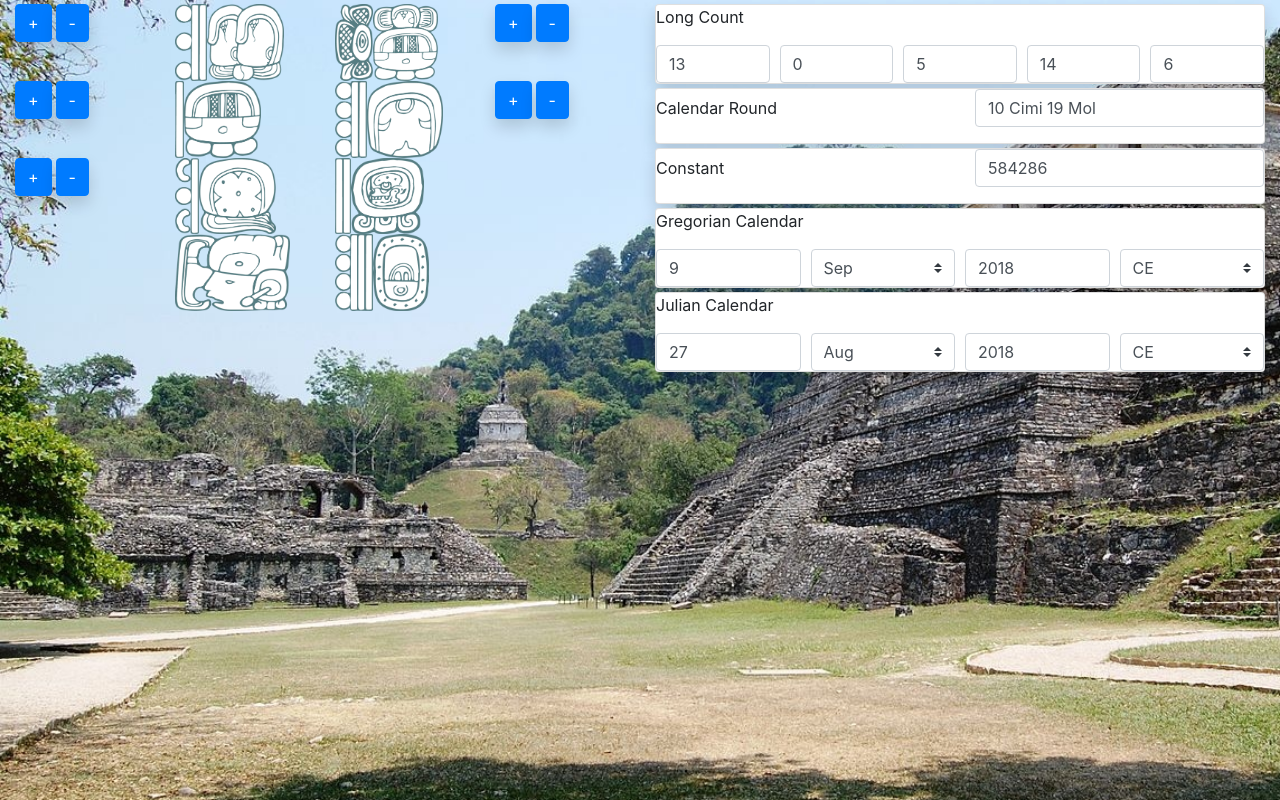
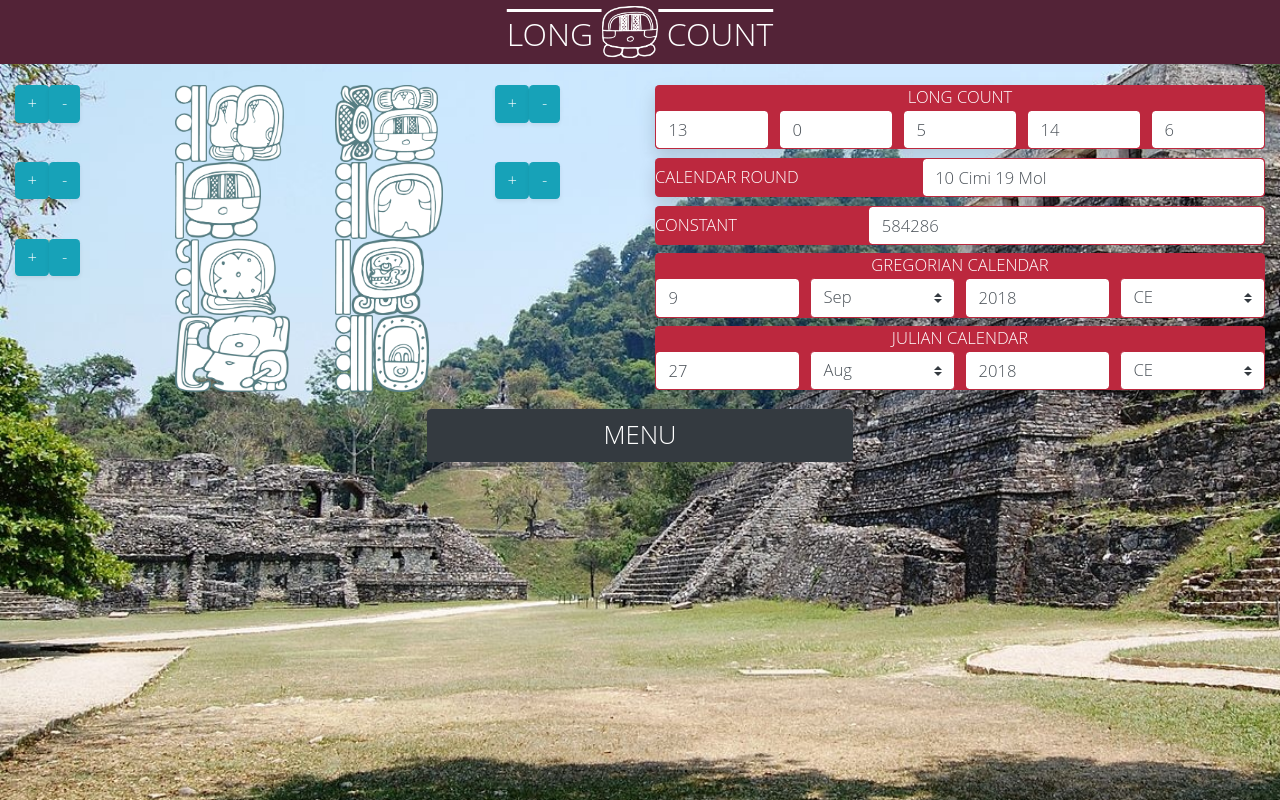
Before and after one commit to jgregoriods/katun, a React app: page / in a window 1280 px wide. Built offline with nearby package versions, Linux system fonts and the light colour scheme.

Commit message:
Finish style

```diff
--- a/public/index.html
+++ b/public/index.html
@@ -9,6 +9,15 @@
   <link rel="stylesheet" type="text/css" media="screen" href="style/style.css" />
 </head>
 <body>
+  <div class="header">
+    <p class="align-bottom">Long </p><img src="img/lc_icon.png"><p class="align-bottom"> Count</p>
+  </div>
   <div class="container-fluid" id="root"></div>
+  <div class="bottom col">
+    <div class="row">
+      <div class="col-md-4"></div>
+      <a class="btn btn-dark col-md-4 mt-2" href="#">MENU</a>
+    </div>
+  </div>
 </body>
 </html>
--- a/public/style/style.css
+++ b/public/style/style.css
@@ -4,8 +4,71 @@ body {
   background-position: right top;
   background-repeat: no-repeat;
   background-size: cover;
+  font-family: 'Open Sans Light' !important;
+}
+
+html {
+  font-size: 3.5vw !important;
+}
+
+.header {
+  background: #532337;
+  text-align: center;
+  margin-bottom: 1vw;
+  padding: 1vw;
+}
+
+.header p {
+  display: inline;
+  color: white;
+  font-size: 5vw;
+  font-weight: 100;
+  text-decoration: overline;
+  text-transform: uppercase;
+}
+
+.header img {
+  display: inline-block;
+  max-height: 7vw;
+}
+
+.katun-widget {
+  background: #BC283E;
+  color: white;
+  text-transform: uppercase;
+}
+
+input,
+select {
+  border: 1px solid #BC283E !important;
 }
 
 .glyph {
-  max-height: 6vw;
+  max-height: 8vw;
 }
+
+@media only screen and (min-width: 700px) {
+  html {
+    font-size: 1.3vw !important;
+  }
+
+  .header {
+    padding: 0.5vw;
+  }
+
+  .header img {
+    max-height: 4vw;
+  }
+
+  .header p {
+    font-size: 2.5vw;
+  }
+
+  .glyph {
+    max-height: 6vw;
+  }
+
+  .bottom a {
+    font-size: 2vw !important;
+  }
+}
--- /dev/null
+++ b/src/components/glyph_buttons.js
@@ -0,0 +1,24 @@
+import React, { Component } from 'react';
+
+export default class GlyphButtons extends Component {
+  render() {
+    return (
+      <div>
+        <button
+          type="button"
+          className="btn btn-info border-0 shadow-sm"
+          name="increment"
+          id={this.props.index}
+          onClick={this.props.onClick}
+        >+</button>
+        <button
+          type="button"
+          className="btn btn-info border-0 shadow-sm"
+          name="decrement"
+          id={this.props.index}
+          onClick={this.props.onClick}
+        >-</button>
+      </div>
+    );
+  }
+}
--- a/src/containers/calendar_round.js
+++ b/src/containers/calendar_round.js
@@ -7,10 +7,10 @@ class CalendarRound extends Component {
     const haab = this.props.mayaDate.getHaab();
 
     return(
-      <div className="card mt-1 shadow">
-        <div className="form-group row">
-          <label htmlFor="calendarRound" className="col col-form-label">Calendar Round</label>
-          <div className="col">
+      <div className="katun-widget card mt-2 border-0 shadow">
+        <div className="form-group row mb-0">
+          <label htmlFor="calendarRound" className="col-5 col-form-label">Calendar Round</label>
+          <div className="col-7">
             <input
               value={`${tzolkin.join(' ')} ${haab.join(' ')}`}
               type="text"
--- a/src/containers/correlation_form.js
+++ b/src/containers/correlation_form.js
@@ -12,10 +12,10 @@ class CorrelationForm extends Component {
 
   render() {
     return (
-      <div className="card shadow mt-1">
-        <div className="form-group row">
-          <label htmlFor="correlationConstant" className="col col-form-label">Constant</label>
-          <div className="col">
+      <div className="katun-widget card border-0 shadow mt-2">
+        <div className="form-group row mb-0">
+          <label htmlFor="correlationConstant" className="col-4 col-form-label">Constant</label>
+          <div className="col-8">
             <input
               value={this.props.constant}
               onChange={this.handleChange}
--- a/src/containers/glyph_buttons.js
+++ /dev/null
@@ -1,62 +0,0 @@
-import React, { Component } from 'react';
-import { connect } from 'react-redux';
-import { bindActionCreators } from 'redux';
-
-import { changeLongCount, updateWestern } from '../actions/index';
-
-class GlyphButtons extends Component {
-  changeMaya = (action) => {
-    const index = this.props.index;
-    const longCount = this.props.mayaDate.getLongCount();
-
-    if (action === 'increment' && index !== 3 && longCount[index] < 19) {
-      this.props.changeLongCount(index, longCount[index] + 1);
-    } else if (action === 'increment' && index === 3 && longCount[index] < 17) {
-      this.props.changeLongCount(index, longCount[index] + 1);
-    } else if (action === 'decrement' && longCount[index] > 0) {
-      this.props.changeLongCount(index, longCount[index] - 1);
-    }
-  }
-
-  handleClick = async(event) => {
-    const action = event.target.id;
-
-    await this.changeMaya(action);
-    this.props.updateWestern(this.props.mayaDate, this.props.constant);
-  }
-
-  render() {
-    return (
-      <div>
-        <button
-          onClick={this.handleClick}
-          type="button"
-          className="btn btn-primary shadow mr-1"
-          id="increment"
-        >+</button>
-        <button
-          onClick={this.handleClick}
-          type="button"
-          className="btn btn-primary shadow"
-          id="decrement"
-        >-</button>
-      </div>
-    );
-  }
-}
-
-function mapStateToProps(state) {
-  return {
-    mayaDate: state.mayaDate,
-    constant: state.constant
-  };
-}
-
-function mapDispatchToProps(dispatch) {
-  return bindActionCreators({
-    changeLongCount: changeLongCount,
-    updateWestern: updateWestern
-  }, dispatch);
-}
-
-export default connect(mapStateToProps, mapDispatchToProps)(GlyphButtons);
--- a/src/containers/glyph_panel.js
+++ b/src/containers/glyph_panel.js
@@ -1,10 +1,32 @@
 import React, { Component } from 'react';
 import { connect } from 'react-redux';
+import { bindActionCreators } from 'redux';
 
-import GlyphButtons from './glyph_buttons';
+import { changeLongCount, updateWestern } from '../actions/index';
+import GlyphButtons from '../components/glyph_buttons';
 import Glyph from '../components/glyph';
 
 class GlyphPanel extends Component {
+  changeMaya = (action, index) => {
+    const longCount = this.props.mayaDate.getLongCount();
+
+    if (action === 'increment' && index !== 3 && longCount[index] < 19) {
+      this.props.changeLongCount(index, longCount[index] + 1);
+    } else if (action === 'increment' && index === 3 && longCount[index] < 17) {
+      this.props.changeLongCount(index, longCount[index] + 1);
+    } else if (action === 'decrement' && longCount[index] > 0) {
+      this.props.changeLongCount(index, longCount[index] - 1);
+    }
+  }
+
+  handleClick = async(event) => {
+    const action = event.target.name;
+    const index = +event.target.id;
+
+    await this.changeMaya(action, index);
+    this.props.updateWestern(this.props.mayaDate, this.props.constant);
+  }
+
   render() {
     const longCount = this.props.mayaDate.getLongCount();
     const tzolkin = this.props.mayaDate.getTzolkin();
@@ -12,10 +34,10 @@ class GlyphPanel extends Component {
     const lordOfNight = this.props.mayaDate.getLordOfNight();
 
     return (
-      <div className="mt-1">
+      <div className="mt-2 mb-2">
         <div className="row">
           <div className="col">
-            <GlyphButtons index={0} />
+            <GlyphButtons onClick={this.handleClick} index={0} />
           </div>
           <div className="col">
             <Glyph category="long-count" longCount={longCount} index={0} />
@@ -24,12 +46,12 @@ class GlyphPanel extends Component {
             <Glyph category="long-count" longCount={longCount} index={1} />
           </div>
           <div className="col">
-            <GlyphButtons index={1} />
+            <GlyphButtons onClick={this.handleClick} index={1} />
           </div>
         </div>
         <div className="row">
           <div className="col">
-            <GlyphButtons index={2} />
+            <GlyphButtons onClick={this.handleClick} index={2} />
           </div>
           <div className="col">
             <Glyph category="long-count" longCount={longCount} index={2} />
@@ -38,12 +60,12 @@ class GlyphPanel extends Component {
             <Glyph category="long-count" longCount={longCount} index={3} />
           </div>
           <div className="col">
-            <GlyphButtons index={3} />
+            <GlyphButtons onClick={this.handleClick} index={3} />
           </div>
         </div>
         <div className="row">
           <div className="col">
-            <GlyphButtons index={4} />
+            <GlyphButtons onClick={this.handleClick} index={4} />
           </div>
           <div className="col">
             <Glyph category="long-count" longCount={longCount} index={4} />
@@ -70,8 +92,16 @@ class GlyphPanel extends Component {
 
 function mapStateToProps(state) {
   return {
-    mayaDate: state.mayaDate
+    mayaDate: state.mayaDate,
+    constant: state.constant
   };
 }
 
-export default connect(mapStateToProps)(GlyphPanel);
+function mapDispatchToProps(dispatch) {
+  return bindActionCreators({
+    changeLongCount: changeLongCount,
+    updateWestern: updateWestern
+  }, dispatch);
+}
+
+export default connect(mapStateToProps, mapDispatchToProps)(GlyphPanel);
--- a/src/containers/gregorian_form.js
+++ b/src/containers/gregorian_form.js
@@ -26,8 +26,8 @@ class GregorianForm extends Component {
     const era = year > 0 ? true : false;
 
     return (
-      <div className="card mt-1 shadow">
-        <p className="form-title">Gregorian Calendar</p>
+      <div className="katun-widget card border-0 mt-2 shadow">
+        <p className="form-title mb-0 text-center">Gregorian Calendar</p>
         <form>
           <div className="form-row">
             <div className="col">
--- a/src/containers/julian_form.js
+++ b/src/containers/julian_form.js
@@ -26,8 +26,8 @@ class JulianForm extends Component {
     const era = (year > 0) ? true : false;
 
     return (
-      <div className="card mt-1 shadow">
-        <p className="form-title">Julian Calendar</p>
+      <div className="katun-widget card border-0 mt-2 shadow">
+        <p className="form-title text-center mb-0">Julian Calendar</p>
         <form>
           <div className="form-row">
             <div className="col">
--- a/src/containers/longcount_form.js
+++ b/src/containers/longcount_form.js
@@ -14,8 +14,8 @@ class LongCountForm extends Component {
     const longCount = this.props.mayaDate.getLongCount();
 
     return (
-      <div className="card mt-1 shadow">
-        <p className="form-title">Long Count</p>
+      <div className="katun-widget card border-0 mt-2 shadow">
+        <p className="form-title text-center mb-0">Long Count</p>
         <form>
           <div className="form-row">
             <div className="col">
```
